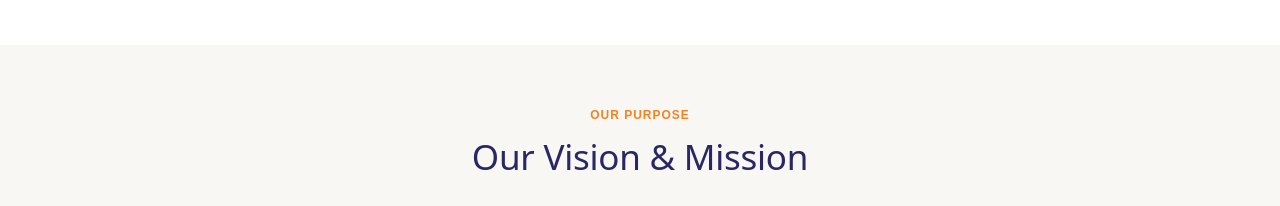
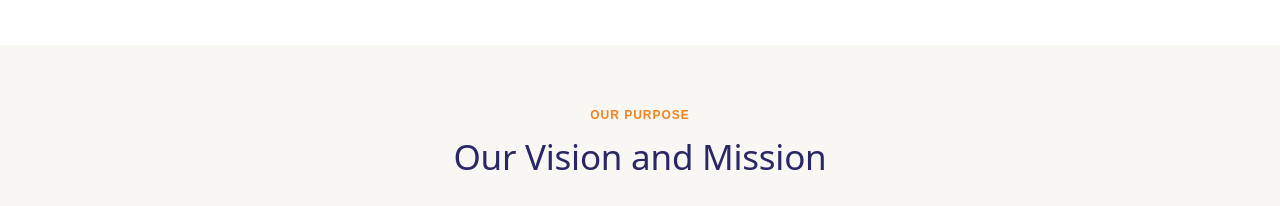
Before and after one commit to grtnks/phumelela-cycc.com, a website built with Vite: page index.html in a window 1280 px wide. Shown: the part 1340-1546 px from the top of the page. Built offline with nearby package versions, Linux system fonts and the light colour scheme.

Commit message:
Correct organisation name and spacing

```diff
--- a/index.html
+++ b/index.html
@@ -7,7 +7,7 @@
   <meta name="theme-color" content="#f1eee6">
   <meta name="description" content="Phumelela Child and Youth Care Centre — uplifting children, empowering lives.">
 
-  <title>Phumelela Child &amp; YouthCare Centre</title>
+  <title>Phumelela Child and Youth Care Centre</title>
 
   <style>
     :root {
@@ -652,7 +652,7 @@
 
         <div class="section-heading">
           <span class="eyebrow">Our Purpose</span>
-          <h2>Our Vision &amp; Mission</h2>
+          <h2>Our Vision and Mission</h2>
         </div>
 
         <div class="purpose-grid">
```
